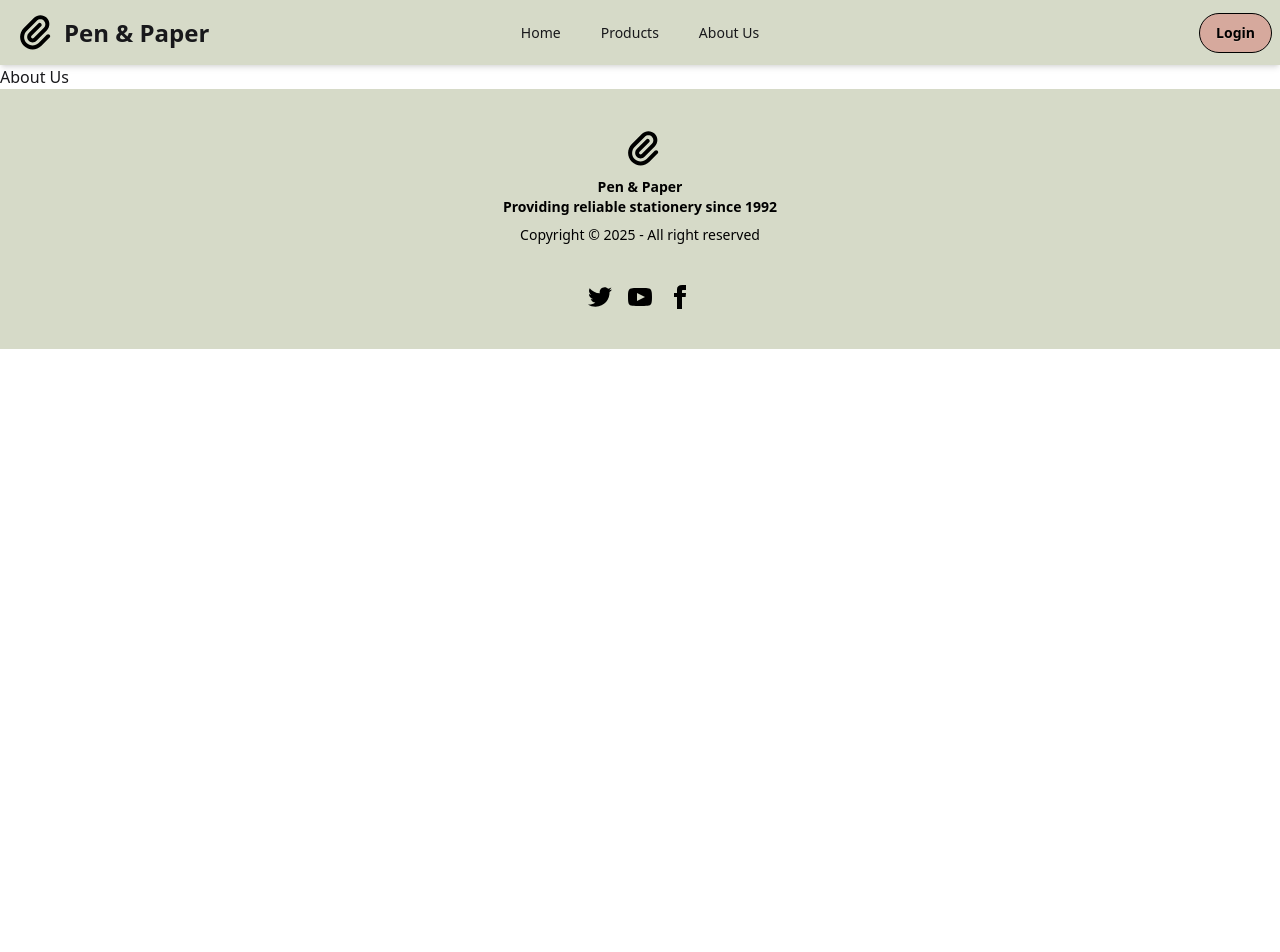
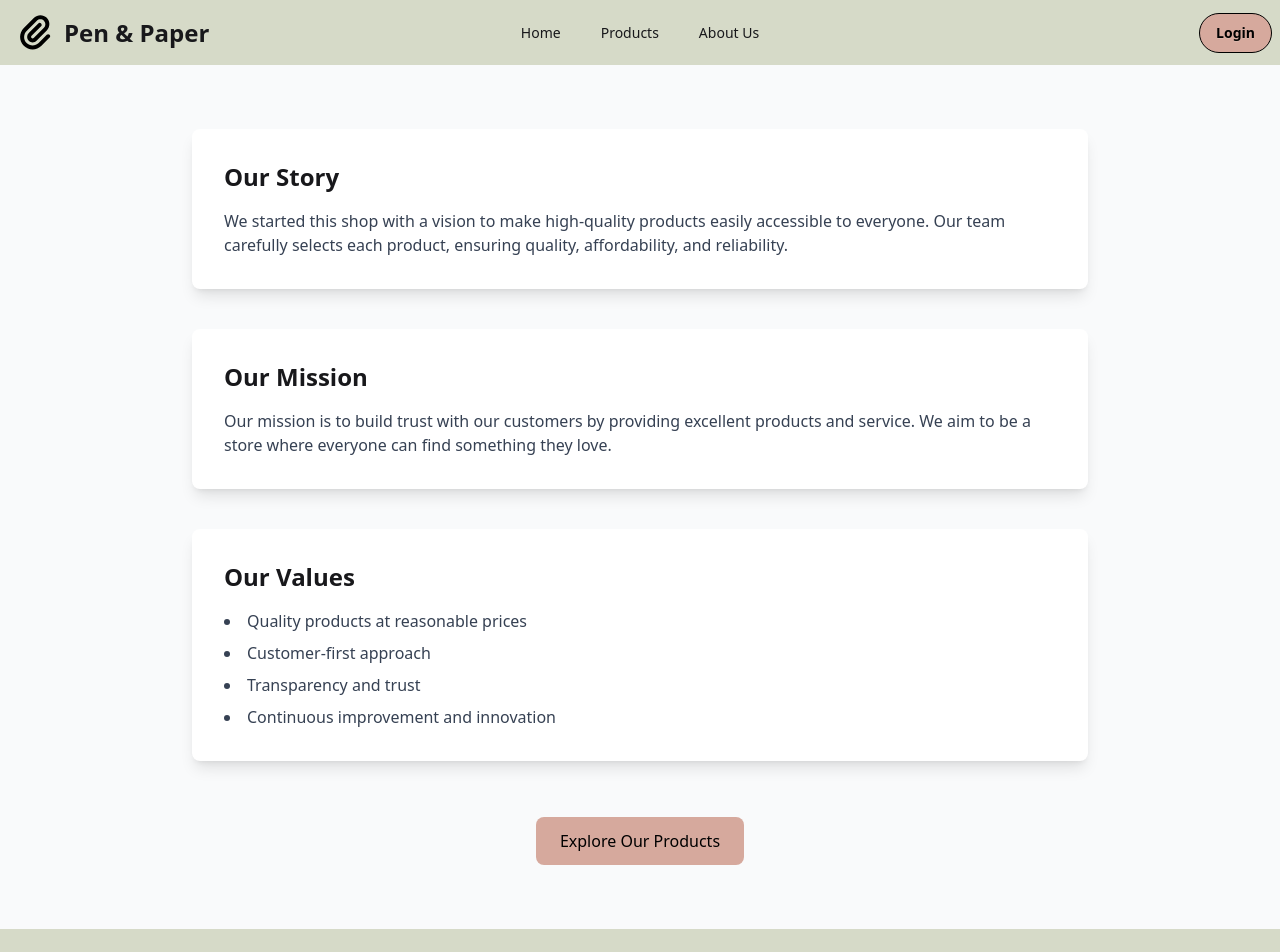
Before and after one commit to AhmedTasnia/ManageProduct, a Next.js app: page /about in a window 1280 px wide. Shown: the top 952 px of the page. Before the commit the page ends 800 px from the top, so only its background shows below. Built offline with nearby package versions, Linux system fonts and the light colour scheme.

Commit message:
Added the product details section

```diff
--- a/src/app/about/page.jsx
+++ b/src/app/about/page.jsx
@@ -1,11 +1,45 @@
-import React from 'react';
+"use client";
+import Link from "next/link";
 
-const page = () => {
-    return (
-        <div>
-            <h1>About Us</h1>
+export default function About() {
+  return (
+    <div className="min-h-screen flex flex-col">
+
+      <div className="flex-1 bg-gray-50 py-16 px-8 md:px-20">
+        <div className="max-w-4xl mx-auto space-y-10">
+          <section className="bg-white shadow-lg rounded-lg p-8 hover:shadow-xl transition">
+            <h2 className="text-2xl font-semibold mb-4">Our Story</h2>
+            <p className="text-gray-700">
+              We started this shop with a vision to make high-quality products easily accessible to everyone. Our team carefully selects each product, ensuring quality, affordability, and reliability.
+            </p>
+          </section>
+
+          <section className="bg-white shadow-lg rounded-lg p-8 hover:shadow-xl transition">
+            <h2 className="text-2xl font-semibold mb-4">Our Mission</h2>
+            <p className="text-gray-700">
+              Our mission is to build trust with our customers by providing excellent products and service. We aim to be a store where everyone can find something they love.
+            </p>
+          </section>
+
+          <section className="bg-white shadow-lg rounded-lg p-8 hover:shadow-xl transition">
+            <h2 className="text-2xl font-semibold mb-4">Our Values</h2>
+            <ul className="list-disc list-inside text-gray-700 space-y-2">
+              <li>Quality products at reasonable prices</li>
+              <li>Customer-first approach</li>
+              <li>Transparency and trust</li>
+              <li>Continuous improvement and innovation</li>
+            </ul>
+          </section>
+
+          <section className="text-center">
+            <Link href="/products">
+              <button className="mt-4 px-6 py-3 bg-[#D6A99D] text-black font-medium rounded-lg hover:bg-[#c48e7f] transition">
+                Explore Our Products
+              </button>
+            </Link>
+          </section>
         </div>
-    );
-};
-
-export default page;
+      </div>
+    </div>
+  );
+}
--- /dev/null
+++ b/src/app/products/[id]/page.jsx
@@ -0,0 +1,68 @@
+"use client";
+import { useEffect, useState } from "react";
+import { useParams, useRouter } from "next/navigation";
+import Link from "next/link";
+
+export default function ProductDetails() {
+  const { id } = useParams(); // Get the dynamic id from the URL
+  const [product, setProduct] = useState(null);
+  const [loading, setLoading] = useState(true);
+  const router = useRouter();
+
+  useEffect(() => {
+    fetch("/product.json")
+      .then((res) => {
+        if (!res.ok) throw new Error("Failed to fetch products");
+        return res.json();
+      })
+      .then((data) => {
+        const foundProduct = data.find((item) => item.id.toString() === id);
+        setProduct(foundProduct || null);
+        setLoading(false);
+      })
+      .catch((err) => {
+        console.error(err);
+        setLoading(false);
+      });
+  }, [id]);
+
+  if (loading) return <p className="p-8 text-center">Loading...</p>;
+  if (!product)
+    return (
+      <div className="p-8 text-center">
+        <p className="text-red-500">Product not found!</p>
+        <button
+          onClick={() => router.back()}
+          className="mt-4 px-4 py-2 bg-[#D6A99D] rounded hover:bg-[#c48e7f]"
+        >
+          Go Back
+        </button>
+      </div>
+    );
+
+  return (
+    <div className="p-8 max-w-3xl mx-auto">
+        {product.image && (
+            <img
+            src={product.image}
+            alt={product.name}
+            className="w-full h-auto mb-6 rounded"
+            />
+        )}
+      <h1 className="text-3xl font-bold mb-4">{product.name}</h1>
+      <p className="text-gray-700 mb-4">{product.description}</p>
+      <p className="text-green-600 font-bold text-xl mb-2">${product.price}</p>
+      {product.rating && (
+        <p className="text-yellow-500 mb-2">⭐ {product.rating}</p>
+      )}
+      {product.advantage && (
+        <p className="text-gray-500 mb-4">{product.advantage}</p>
+      )}
+      <Link href="/products">
+        <button className="px-4 py-2 bg-[#D6A99D] rounded hover:bg-[#c48e7f]">
+          Back to Products
+        </button>
+      </Link>
+    </div>
+  );
+}
```
